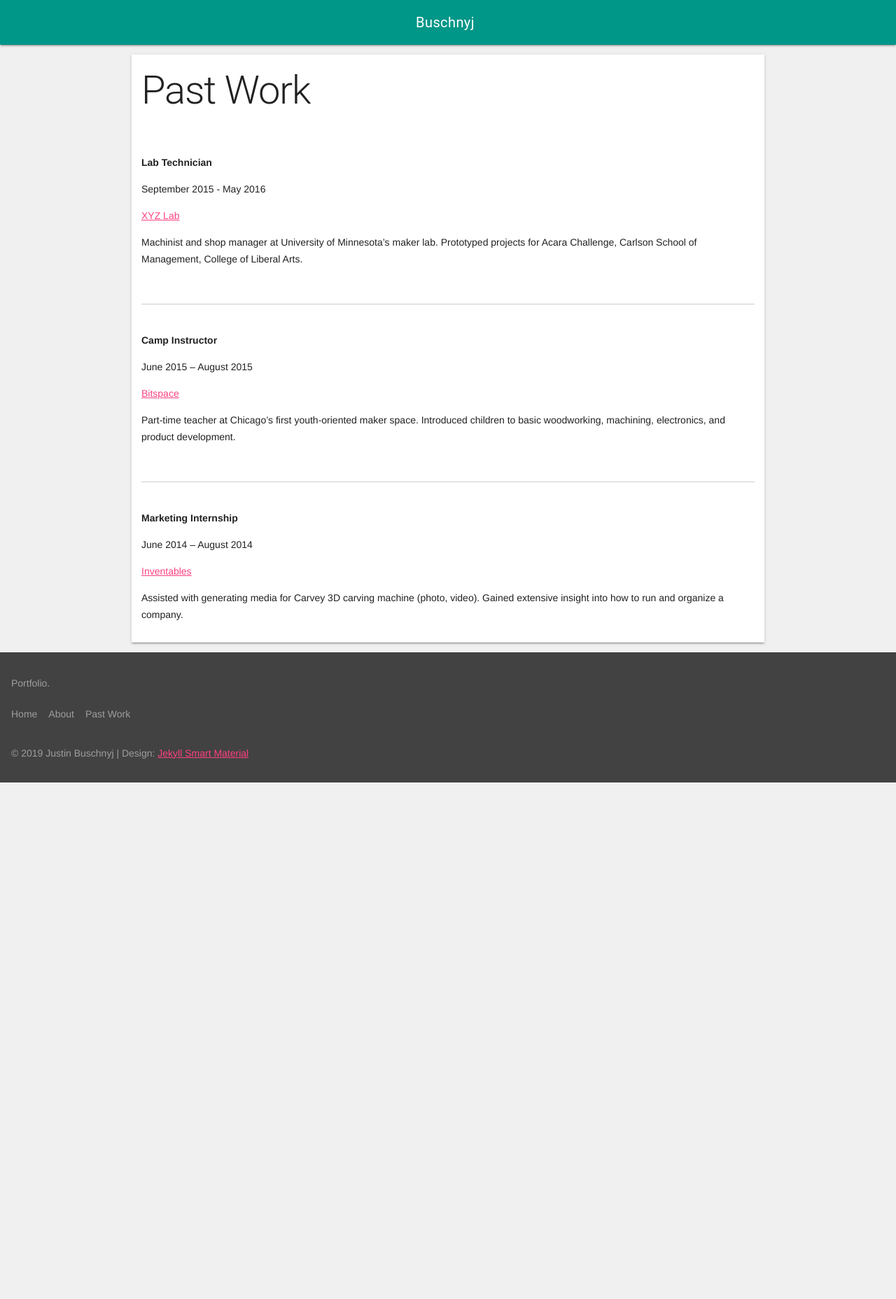
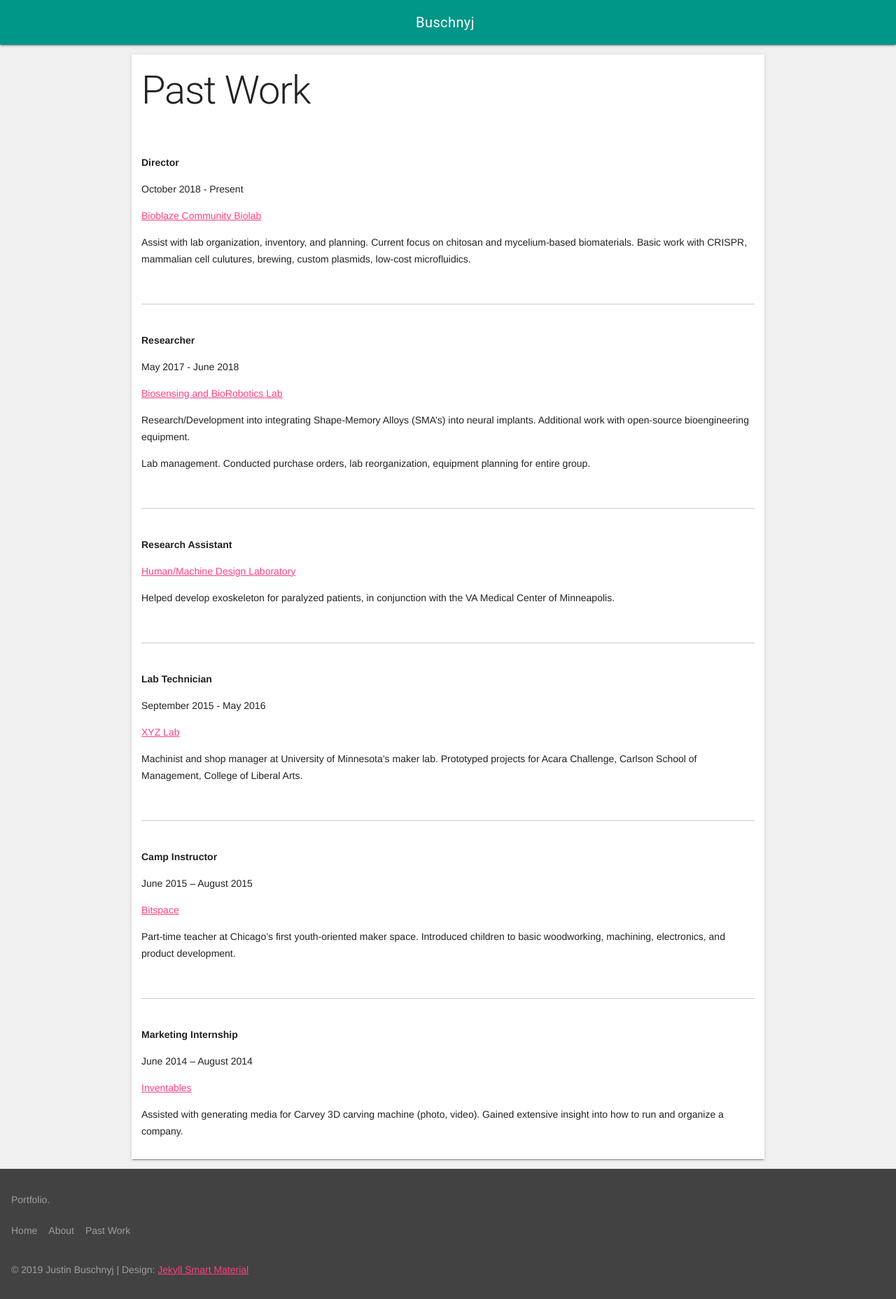
Before and after one commit to buschnyj/buschnyj.github.io, a Jekyll site: the page built from work.md, in a window 1280 px wide. Shown: the whole page at 70% size. Built offline with Jekyll 4.4.1, drawn with Linux system fonts in a browser that asks for light colours; nearby versions of some CDN libraries.

```diff
--- a/work.md
+++ b/work.md
@@ -2,6 +2,48 @@
 layout: page
 title: Past Work
 permalink: /work/
+---
+
+<br>
+
+**Director**
+
+October 2018 - Present
+
+[Bioblaze Community Biolab](http://bioblaze.org)
+
+Assist with lab organization, inventory, and planning. Current focus on chitosan and mycelium-based biomaterials. Basic work with CRISPR, mammalian cell culutures, brewing, custom plasmids, low-cost microfluidics.
+
+<br>
+
+---
+
+<br>
+
+**Researcher**
+
+May 2017 - June 2018
+
+[Biosensing and BioRobotics Lab]()
+
+Research/Development into integrating Shape-Memory Alloys (SMA's) into neural implants. Additional work with open-source bioengineering equipment.
+
+Lab management. Conducted purchase orders, lab reorganization, equipment planning for entire group.
+
+<br>
+
+---
+
+<br>
+
+**Research Assistant**
+
+[Human/Machine Design Laboratory]()
+
+Helped develop exoskeleton for paralyzed patients, in conjunction with the VA Medical Center of Minneapolis.
+
+<br>
+
 ---
 
 <br>
```
